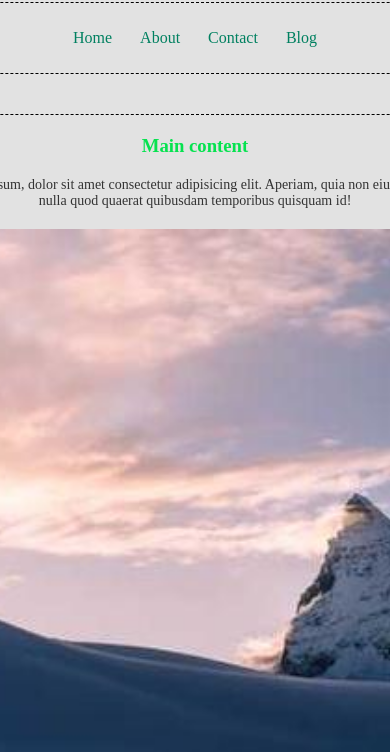
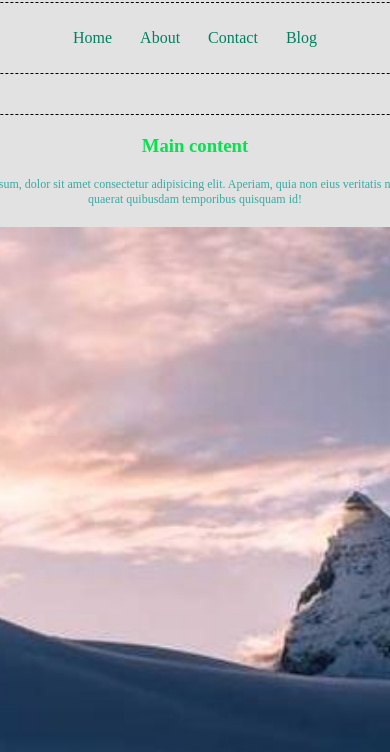
Before and after one commit to ashrafbd1496/Sass, a website: page index.html in a window 390 px wide. Shown: the part 92-844 px from the top of the page. Drawn offline with Linux system fonts and the light colour scheme.

Commit message:
used conditional mixin

```diff
--- a/styles/demo.scss
+++ b/styles/demo.scss
@@ -24,11 +24,35 @@ $width: 600px;
 $padding: 20px;
 $margin: 20px;
 
+//Sass Operator
+
+//conditional sass
+@mixin responsive($value) {
+  @if $value == small {
+    @media (max-width: 768px) {
+      font-size: 12px;
+      color: #38aaa4;
+    }
+  } @else if $value == medium {
+    @media (max-width: 960px) {
+      font-size: 16px;
+      color: azure;
+    }
+  } @else if $value == large {
+    @media (max-width: 1200px) {
+      font-size: 18px;
+      color: chocolate;
+    }
+  } @else {
+    font-size: inherit;
+  }
+}
+
 //extend created
 %p {
   padding: $padding;
   color: $p-color;
-  font-size: $p-fs;
+  @include responsive(small);
 }
 
 #container {
@@ -80,15 +104,16 @@ $margin: 20px;
   }
   main {
     //@include main-style;
-    p{
+    p {
       //extent p style
-      @extend %p
+      @extend %p;
     }
     img {
       @include image-style;
     }
     a {
       @include link-style;
+      @include responsive(small);
     }
     button {
       @include button-style;
@@ -112,6 +137,4 @@ h4 {
   color: $h4-color;
 }
 
-
-
 @import "footer";
```
Also changed, not shown: styles/demo.css, 1 other file.
